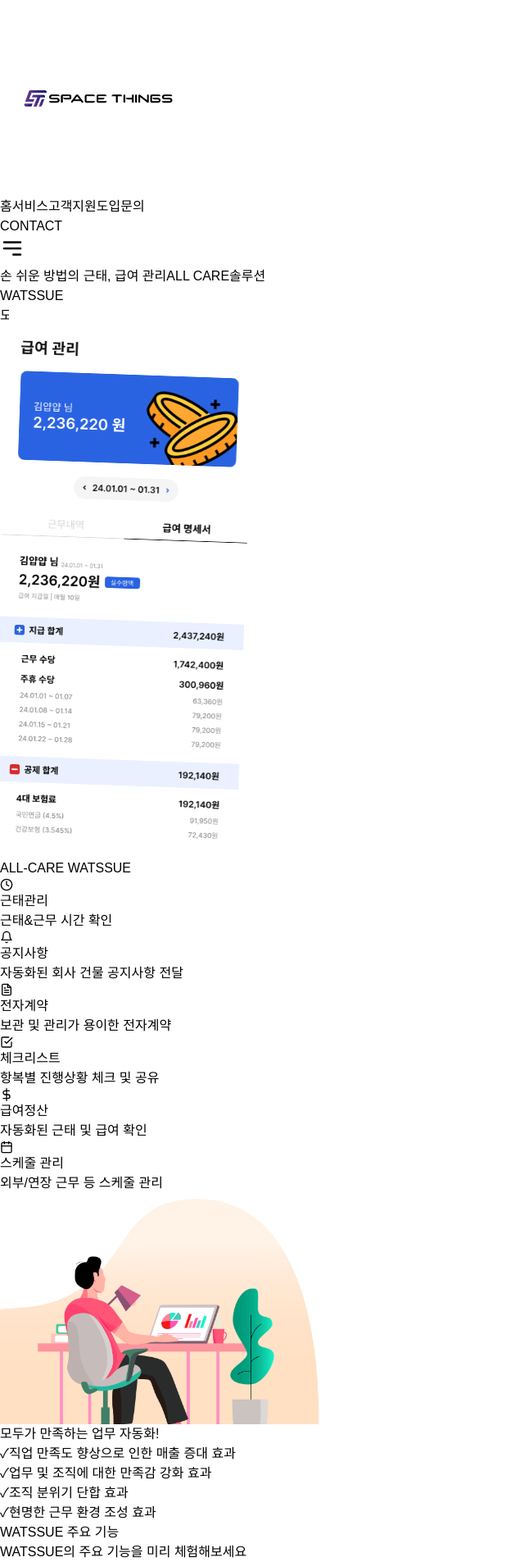
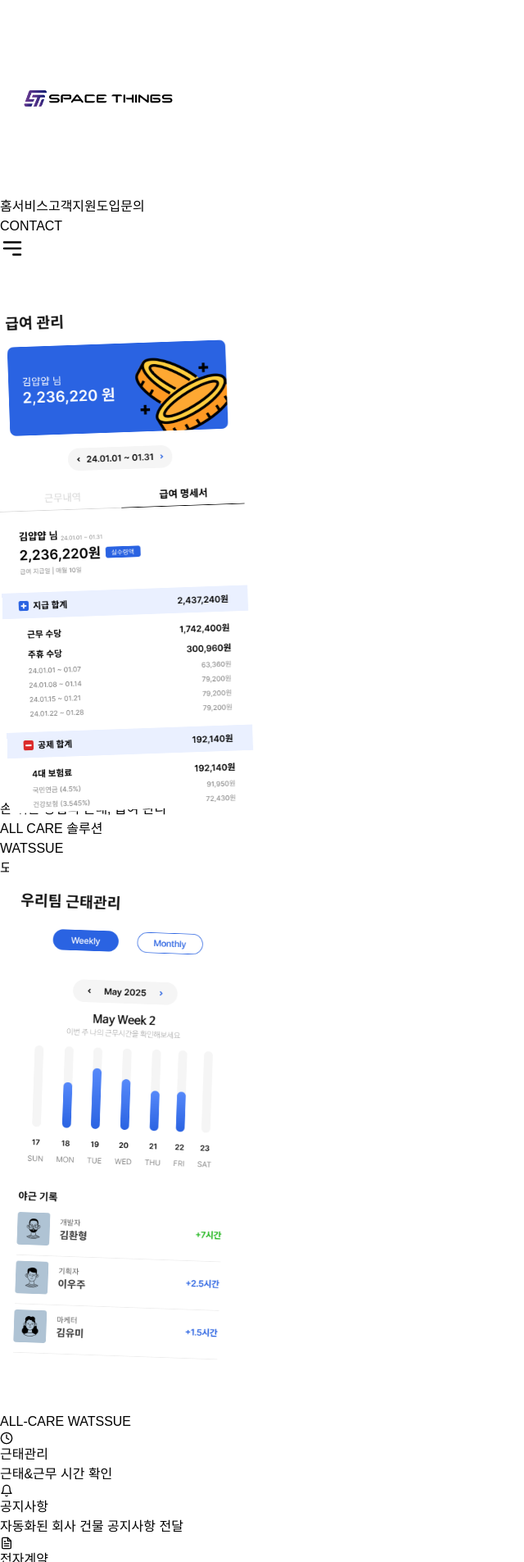
Before and after one commit to Souravhere/spacethings, a Next.js app: page /watssue in a window 1280 px wide. Shown: the top 1905 px of the page at 82% size, without its empty margins (0-640 px from the left). Built offline with nearby package versions, Linux system fonts and the light colour scheme; a web font is replaced by a local one.

Commit message:
watssue hero sections will be updated according to new changes file

```diff
--- a/src/app/watssue/page.tsx
+++ b/src/app/watssue/page.tsx
@@ -31,40 +31,71 @@ export default function Component() {
   return (
     <div className="min-h-screen bg-white overflow-x-hidden">
       {/* Hero Section */}
-      <section className="relative pt-24 pb-24 px-4">
-        <div className="max-w-6xl mx-auto">
-          <div className="flex flex-col lg:flex-row items-center gap-12">
+      <section className="relative py-24 px-4 overflow-hidden">
+      <div className="max-w-7xl mx-auto">
+        <div className="flex flex-col lg:flex-row items-center justify-between gap-12">
+          {/* Left Image */}
+          <motion.div
+            initial={{ opacity: 0, x: -100 }}
+            animate={{ opacity: 1, x: 0 }}
+            transition={{ duration: 0.8 }}
+            className="lg:w-1/4 hidden lg:block"
+          >
+            <motion.div
+              animate={{
+                y: [0, -10, 0],
+                rotate: [0, -2, 0, 2, 0],
+              }}
+              transition={{
+                duration: 6,
+                repeat: Infinity,
+                ease: "easeInOut",
+              }}
+            >
+              <Image
+                src="/assets/careimage.png"
+                width={300}
+                height={600}
+                alt="Watssue App Interface Left"
+                className="w-full h-auto"
+              />
+            </motion.div>
+          </motion.div>
+
+          {/* Center Content */}
           <motion.div
             initial={{ opacity: 0, y: 20 }}
             animate={{ opacity: 1, y: 0 }}
             transition={{ duration: 0.8 }}
-              className="lg:w-1/2 text-center lg:text-left"
+            className="lg:w-1/2 text-center"
           >
-              <h1 className="text-4xl md:text-5xl font-bold mb-8">
+            <h1 className="text-4xl md:text-5xl lg:text-6xl font-bold mb-8 leading-tight">
               손 쉬운 방법의 근태, 급여 관리
-              <span className='font-sans text-blue-600'>ALL CARE</span>솔루션<br />
+              <br />
+              <span className='font-sans text-blue-600'>ALL CARE</span> 솔루션
+              <br />
               <span className="text-blue-600 font-sans py-4 ">WATSSUE</span>
             </h1>
-              <div className="flex justify-center lg:justify-start gap-4">
+            <div className="flex justify-center gap-4">
               <Link href="/contact">
                 <motion.button
                   whileHover={{ scale: 1.05 }}
                   whileTap={{ scale: 0.95 }}
-                    className="px-8 py-3 bg-blue-600 text-white rounded-full font-semibold hover:bg-blue-700 transition-colors"
+                  className="px-8 py-3 bg-blue-600 text-white rounded-full font-semibold hover:bg-blue-700 transition-colors text-lg"
                 >
                   도입문의
                 </motion.button>
               </Link>
             </div>
           </motion.div>
+
+          {/* Right Image */}
           <motion.div
-              initial={{ opacity: 0, scale: 0.9 }}
-              animate={{ opacity: 1, scale: 1 }}
+            initial={{ opacity: 0, x: 100 }}
+            animate={{ opacity: 1, x: 0 }}
             transition={{ duration: 0.8 }}
-              className="lg:w-1/2 relative"
+            className="lg:w-1/4 hidden lg:block"
           >
-              <div className="relative">
-                <div className="absolute -z-10 top-1/2 left-1/2 -translate-x-1/2 -translate-y-1/2 w-[300px] h-[300px] bg-blue-600 rounded-full opacity-20 blur-3xl" />
             <motion.div
               animate={{
                 y: [0, -10, 0],
@@ -77,19 +108,45 @@ export default function Component() {
               }}
             >
               <Image
-                    src="/assets/careimage.png"
+                src="/assets/dataimage.png"
                 width={300}
                 height={600}
-                    alt="Watssue App Interface"
-                    className="relative z-10 mx-auto"
+                alt="Watssue App Interface Right"
+                className="w-full h-auto"
               />
             </motion.div>
-              </div>
           </motion.div>
         </div>
       </div>
+
+      {/* Background Elements */}
+      <div className="absolute top-0 left-0 w-full h-full overflow-hidden pointer-events-none">
+        <motion.div
+          className="absolute -top-1/2 -left-1/2 w-full h-full bg-blue-200 rounded-full opacity-10"
+          animate={{
+            scale: [1, 1.2, 1],
+            rotate: [0, 180, 360],
+          }}
+          transition={{
+            duration: 20,
+            repeat: Infinity,
+            ease: "linear",
+          }}
+        />
+        <motion.div
+          className="absolute -bottom-1/2 -right-1/2 w-full h-full bg-purple-200 rounded-full opacity-10"
+          animate={{
+            scale: [1.2, 1, 1.2],
+            rotate: [360, 180, 0],
+          }}
+          transition={{
+            duration: 20,
+            repeat: Infinity,
+            ease: "linear",
+          }}
+        />
+      </div>
     </section>
-
       {/* Features Grid Section */}
       <section className="py-20 px-4">
         <div className="max-w-6xl mx-auto">
```
Lines whose indentation alone changed are shown as unchanged.
